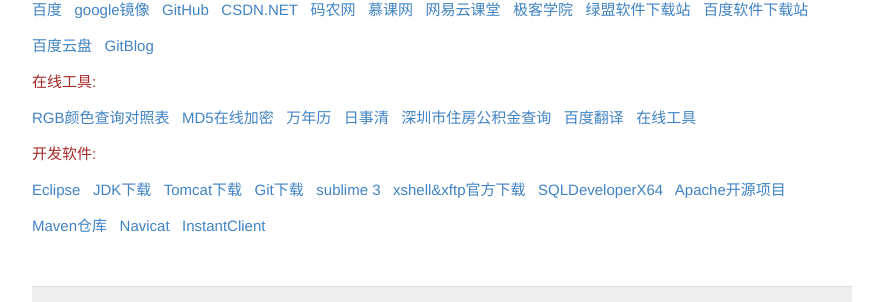
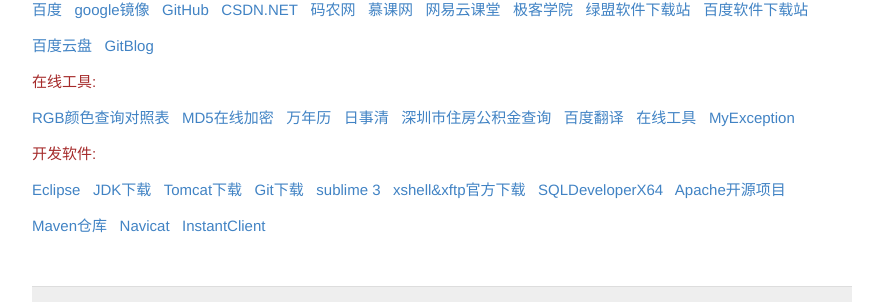
Before and after one commit to daniel163/daniel163.github.io, a Jekyll site: the page built from index.html, in a window 1280 px wide. Shown: the part 857-1159 px from the top of the page, without its empty margins (198-1081 px from the left). Built offline with Jekyll 4.4.1, drawn with Linux system fonts in a browser that asks for light colours; Markdown is read by kramdown in place of the engine named in the settings; the list of posts is cut into pages by our own code.

Commit message:
更新主页

```diff
--- a/index.html
+++ b/index.html
@@ -65,6 +65,8 @@ layout: default
 	<a href="http://www.szzfgjj.com/fzgn/zfcq/" target="_blank">深圳市住房公积金查询</a>&nbsp&nbsp
 	<a href="http://fanyi.baidu.com/" target="_blank">百度翻译</a>&nbsp&nbsp
 	<a href="http://www.bejson.com/" target="_blank">在线工具</a>&nbsp&nbsp
+	<a href="http://www.myexception.cn/" target="_blank">MyException</a>&nbsp&nbsp
+
 	</p>
 
 
```
